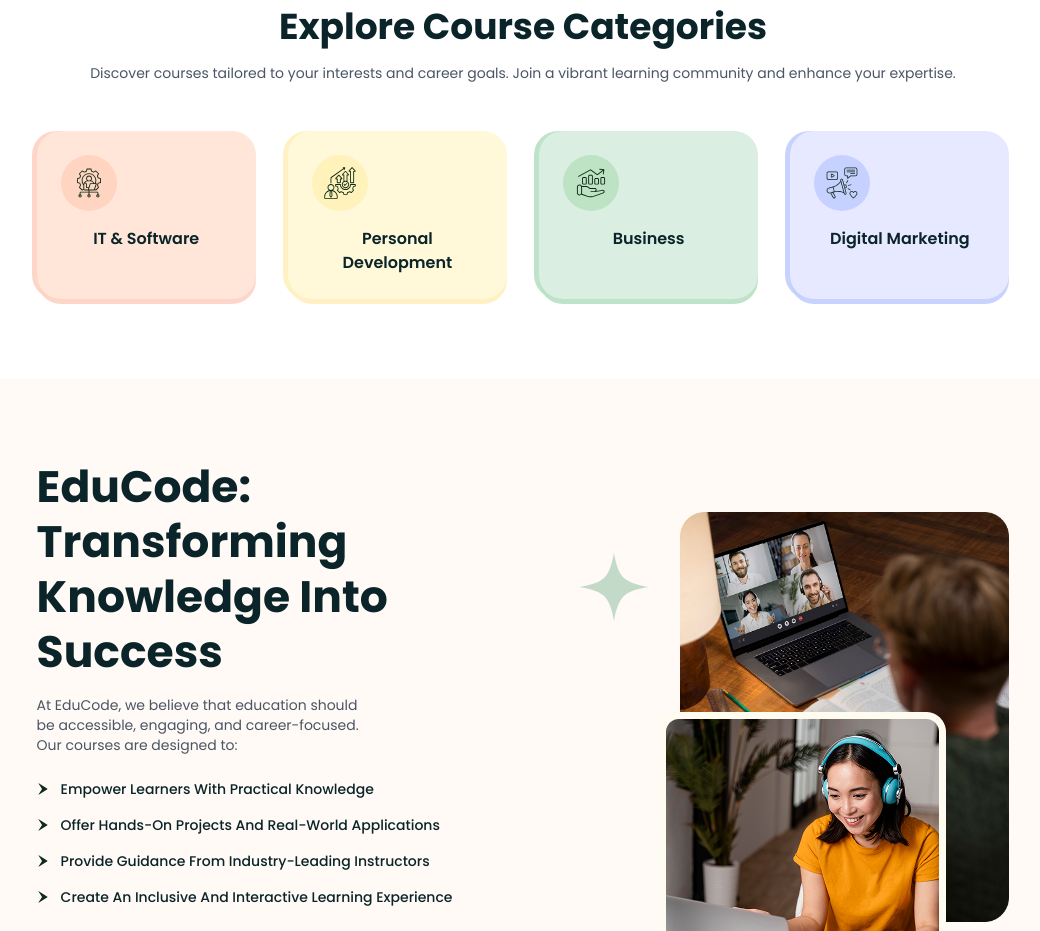
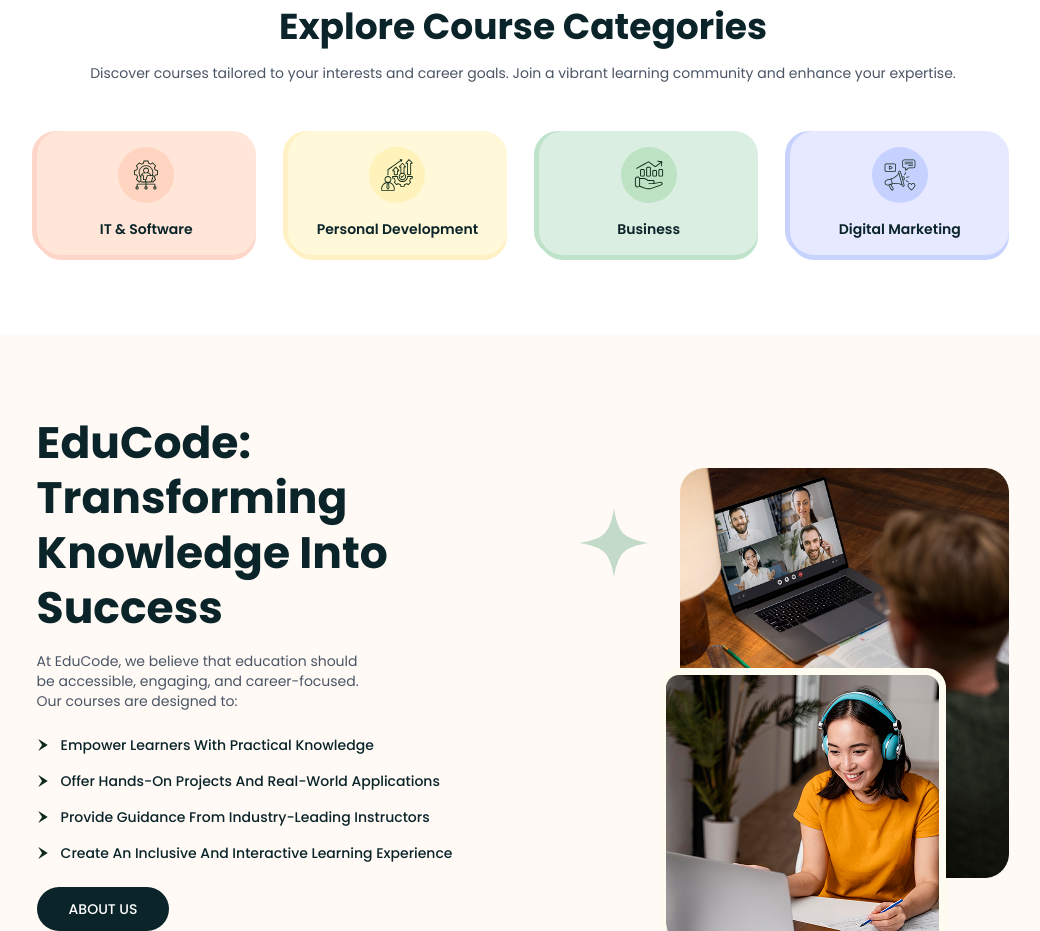
Before and after one commit to Nikunj-Navadiya84/Education, a React (Vite) app in the folder client/: page / in a window 1280 px wide. Shown: the part 820-1751 px from the top of the page, without its empty margins (117-1157 px from the left). Built offline with nearby package versions, Linux system fonts and the light colour scheme.

Commit message:
categories

```diff
--- a/client/src/components/Categories.jsx
+++ b/client/src/components/Categories.jsx
@@ -50,20 +50,20 @@
                     {categories.map((category, index) => (
                         <div
                             key={index}
-                            className={`${category.bgColor} rounded-3xl p-6 cursor-pointer transition-transform hover:scale-105`}
+                            className={`${category.bgColor} rounded-3xl p-4 cursor-pointer transition-transform hover:scale-105`}
                             style={{
                                   boxShadow: `-5px 0px 0px 0px ${category.shadowColor}ee, 0px 5px 0px 0px ${category.shadowColor}ee`
                             }}
                         >
-                            <div className="flex flex-col items-start h-full gap-4">
-                                <div className={`w-14 h-14 rounded-full ${category.iconBg} flex items-center justify-center self-start`}>
+                            <div className="flex flex-col items-center h-full gap-4">
+                                <div className={`w-14 h-14 rounded-full ${category.iconBg} flex items-center justify-center`}>
                                     <img
                                         src={category.image}
                                         alt={category.title}
                                         className="w-8 h-8 object-contain"
                                     />
                                 </div>
-                                <h3 className="text-md font-semibold text-[#0A2429] text-center w-full">
+                                <h3 className="text-sm font-semibold text-[#0A2429] text-center w-full">
                                     {category.title}
                                 </h3>
                             </div>
```
